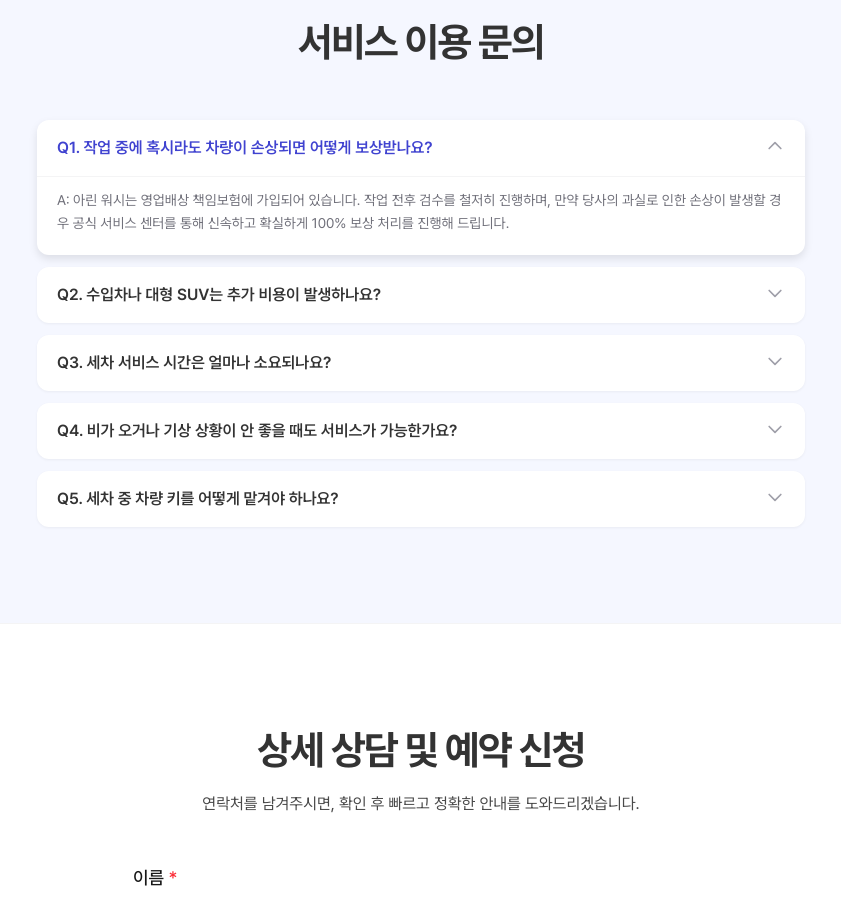
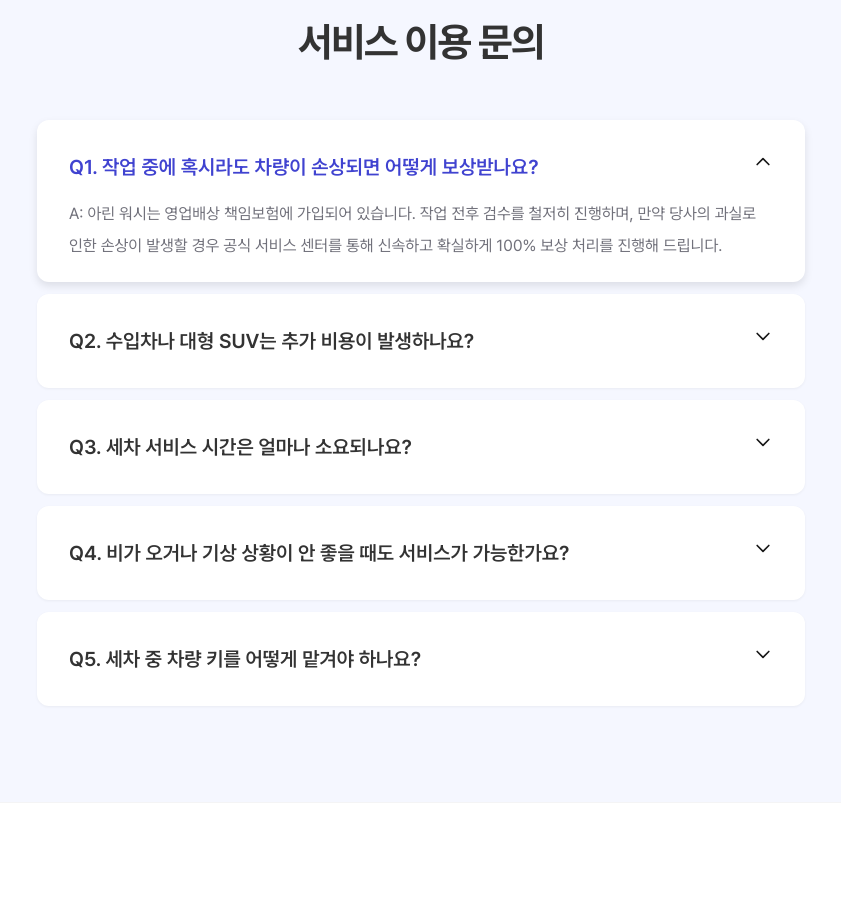
Before and after one commit to TalkGate-Project/Alinwash-fe, a Next.js app: page /online_inquiry in a window 1280 px wide. Shown: the part 742-1645 px from the top of the page, without its empty margins (219-1060 px from the left). Built offline with nearby package versions, Linux system fonts and the light colour scheme; no server answers.

Commit message:
fix: 디자인 디테일 작업 수정 완료

```diff
--- a/app/globals.css
+++ b/app/globals.css
@@ -78,6 +78,14 @@ button:disabled {
 @layer components {
   .text-caption {
     font-size: var(--text-caption);
+  }
+
+  /*
+    Tailwind font-bold(700)를 730으로 오버라이드
+    (Pretendard Variable에서 700이 얇게 느껴지는 이슈 보정)
+  */
+  .font-bold {
+    font-weight: 730;
   }
 }
 
--- a/components/sections/inquiry/FaqSection.tsx
+++ b/components/sections/inquiry/FaqSection.tsx
@@ -56,31 +56,31 @@ export default function FaqSection() {
             return (
               <div
                 key={index}
-                className={`rounded-xl bg-white reveal-up reveal-delay-${Math.min(index + 1, 4)} ${inView ? "reveal-visible" : ""} ${isOpen ? "shadow-[0px_4px_8px_0px_#0000001A]" : "shadow-[0px_1px_3px_0px_#0000000D]"}`}
+                className={`rounded-[12px] bg-white reveal-up reveal-delay-${Math.min(index + 1, 4)} ${inView ? "reveal-visible" : ""} ${isOpen ? "shadow-[0px_4px_8px_0px_#0000001A]" : "shadow-[0px_1px_3px_0px_#0000000D]"}`}
               >
                 <button
                   type="button"
-                  className="flex w-full items-start justify-between gap-3 px-5 py-4 text-left text-sm font-medium md:text-base"
+                  className={`flex w-full items-start justify-between gap-3 px-5 py-4 md:px-8 ${isOpen ? "md:pt-8 md:pb-4" : "md:py-8"} text-left text-sm font-medium md:text-base`}
                   onClick={() => toggle(index)}
                   aria-expanded={isOpen}
                 >
-                  <span className={`flex-1 ${isOpen ? "text-primary" : "text-heading"} font-semibold`}>
+                  <span className={`flex-1 ${isOpen ? "text-primary" : "text-heading"} md:text-[20px] font-semibold`}>
                     {item.question}
                   </span>
                   {isOpen ? (
-                    <svg className="h-5 w-5 shrink-0 text-zinc-400 rotate-180" fill="none" viewBox="0 0 24 24" stroke="currentColor" strokeWidth={2} aria-hidden>
+                    <svg className="h-5 w-5 shrink-0 rotate-180" fill="none" viewBox="0 0 24 24" stroke="currentColor" strokeWidth={2} aria-hidden>
                       <path strokeLinecap="round" strokeLinejoin="round" d="M19 9l-7 7-7-7" />
                     </svg>
                   ) : (
-                    <svg className="h-5 w-5 shrink-0 text-zinc-400" fill="none" viewBox="0 0 24 24" stroke="currentColor" strokeWidth={2} aria-hidden>
+                    <svg className="h-5 w-5 shrink-0" fill="none" viewBox="0 0 24 24" stroke="currentColor" strokeWidth={2} aria-hidden>
                       <path strokeLinecap="round" strokeLinejoin="round" d="M19 9l-7 7-7-7" />
                     </svg>
                   )}
                 </button>
 
                 {isOpen && (
-                  <div className="md:border-t md:border-zinc-100 px-5 pb-5 md:pt-3">
-                    <p className="text-small leading-relaxed text-zinc-500 md:text-sm">
+                  <div className="px-5 pb-5 md:px-8">
+                    <p className="text-small leading-[2] text-zinc-500 md:text-[16px]">
                       A: {item.answer}
                     </p>
                   </div>
--- a/components/sections/service/ServicesGrid.tsx
+++ b/components/sections/service/ServicesGrid.tsx
@@ -60,12 +60,12 @@ export default function ServicesGrid() {
     <section ref={sectionRef} className="bg-surface py-9 md:py-16 md:pt-[90px] md:pb-[135px]">
       <div className="container-main text-center">
         <p className={`text-small font-semibold text-muted md:text-eyebrow md:leading-[28px] md:tracking-[-0.04em] md:text-heading reveal-fade ${inView ? "reveal-visible" : ""}`}>
-          What&apos;s Next?
+          Services
         </p>
         <h2 className={`mt-2 text-[20px] font-bold tracking-[-0.04em] text-heading md:mt-5 md:text-section-title reveal-fade reveal-delay-1 ${inView ? "reveal-visible" : ""}`}>
           차를 위한 가장 완벽한 선택
         </h2>
-        <p className={`px-7 mx-auto mt-4 text-small leading-relaxed text-muted md:mt-6 md:text-body md:leading-[2] !text-left reveal-fade reveal-delay-2 ${inView ? "reveal-visible" : ""}`}>
+        <p className={`px-7 mx-auto mt-4 text-small leading-relaxed text-muted md:mt-6 md:text-[18px] md:leading-[2] text-left md:text-center reveal-fade reveal-delay-2 ${inView ? "reveal-visible" : ""}`}>
           찾아가는 편리함부터 확실한 사후 관리까지,<br />
           번거로운 세차 과정은 줄이고, 전문가의 세심한 손길로 최상의 컨디션을 유지합니다.
         </p>
@@ -138,10 +138,10 @@ export default function ServicesGrid() {
                   className="object-contain"
                 />
               </div>
-              <h3 className="mt-4 text-subsection-title font-bold tracking-[-0.04em] text-heading">
+              <h3 className="mt-4.5 text-subsection-title font-bold tracking-[-0.04em] text-heading">
                 {service.title}
               </h3>
-              <p className="mt-2 text-small leading-relaxed text-muted tracking-[-0.04em]">
+              <p className="mt-2 text-small leading-relaxed text-muted tracking-[-0.04em] font-medium">
                 {service.description}
               </p>
             </div>
--- a/components/sections/service/WhyAlinwash.tsx
+++ b/components/sections/service/WhyAlinwash.tsx
@@ -9,7 +9,7 @@ export default function WhyAlinwash() {
 
   return (
     <section ref={sectionRef} className="py-12 md:py-24">
-      <div className="!px-7 md:px-3 container-main grid grid-cols-1 items-center md:grid-cols-2 gap-6">
+      <div className="!px-7 md:px-0 container-main grid grid-cols-1 items-center md:grid-cols-[1fr_1.05fr] gap-6 md:gap-x-[122px]">
         {/* 모바일 1순위: 2줄 제목 (사진 위) / 웹: 우측 1행 */}
         <div className={`order-1 text-center md:col-start-2 md:row-start-1 md:text-left reveal-fade ${inView ? "reveal-visible" : ""}`}>
           <p className="text-small font-semibold text-muted md:text-eyebrow md:leading-[28px] md:text-heading">
@@ -34,14 +34,14 @@ export default function WhyAlinwash() {
         </div>
 
         {/* 모바일 3순위: 항목·CTA (사진 아래) / 웹: 우측 2행 */}
-        <div className={`order-3 md:col-start-2 md:row-start-2 text-left reveal-up reveal-delay-2 ${inView ? "reveal-visible" : ""}`}>
+        <div className={`order-3 md:col-start-2 md:row-start-2 md:min-w-[632px] text-left reveal-up reveal-delay-2 ${inView ? "reveal-visible" : ""}`}>
           {/* 항목 1 */}
           <div className="mt-2 md:mt-0">
             <h3 className="text-base font-bold text-primary md:text-lg">
               1. 당신의 시간을 아껴드리는 편리함
             </h3>
-            <p className="mt-2 text-small leading-relaxed tracking-[-0.04em] text-muted-alt md:text-body md:leading-[14px]">
-              세차장까지 이동하고 대기하는 번거로움이 없습니다.<br className="hidden md:block" /><br />
+            <p className="mt-1.5 text-small tracking-[-0.04em] text-muted-alt md:text-body md:leading-[2]">
+              세차장까지 이동하고 대기하는 번거로움이 없습니다.<br />
               집, 직장 어디든 주차 공간만 있다면 고객님이 계신 곳으로 직접 찾아갑니다.
             </p>
           </div>
@@ -51,8 +51,8 @@ export default function WhyAlinwash() {
             <h3 className="text-base font-bold text-primary md:text-lg">
               2. 꼼꼼한 디테일링 케어
             </h3>
-            <p className="mt-2 text-small leading-relaxed tracking-[-0.04em] text-muted-alt md:text-body md:leading-[14px]">
-              단순히 겉만 닦는 세차가 아니라, 전문가의 손길로 차량 내부의 작은 틈새까지 정밀하게 관리합니다.<br className="hidden md:block" /><br />
+            <p className="mt-1.5 text-small tracking-[-0.04em] text-muted-alt md:text-body md:leading-[2]">
+              단순히 겉만 닦는 세차가 아니라, 전문가의 손길로 차량 내부의 작은 틈새까지 정밀하게 관리합니다.<br />
               차량의 도장면을 보호하기 위해 검증된 약재와 전문 장비를 사용하여 안전하게 작업합니다.
             </p>
           </div>
```
